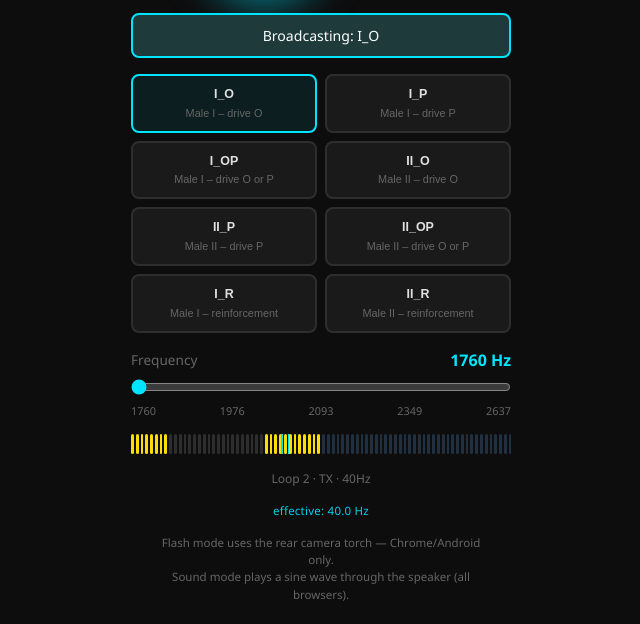
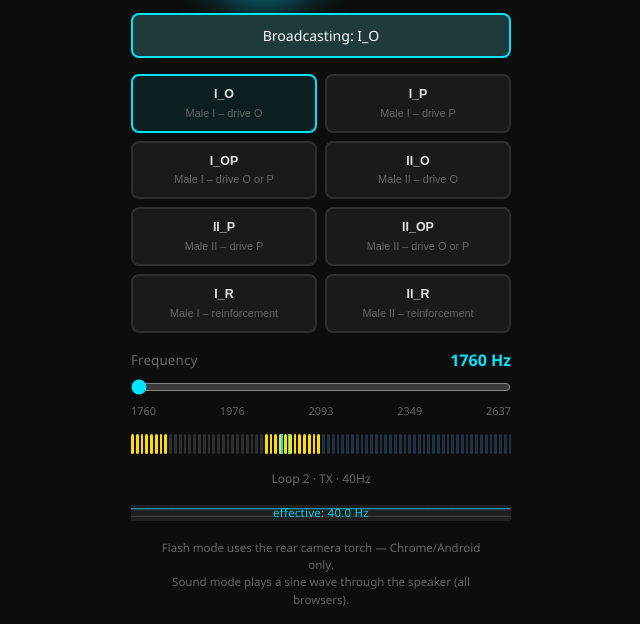
Before and after one commit to tj60647/Colloquy-of-Mobiles-Virtual-Transceiver, a website built with Vite: page flash.html in a window 1280 px wide. Both pictures are taken after a click on the button "Start Tone". Shown: the part 298-922 px from the top of the page, without its empty margins (319-959 px from the left). Built offline with nearby package versions, Linux system fonts and the light colour scheme.

Commit message:
feat: enhance effective Hz visualization with graph and text display

```diff
--- a/flash.html
+++ b/flash.html
@@ -161,11 +161,32 @@
       color: var(--muted);
     }
 
+    #effective-hz-wrap {
+      position: relative;
+      width: 100%;
+      max-width: 380px;
+      height: 20px;
+    }
+
+    #effective-hz-graph {
+      position: absolute;
+      inset: 0;
+      width: 100%;
+      height: 100%;
+      display: block;
+      z-index: 0;
+    }
+
     #effective-hz {
+      position: relative;
+      z-index: 1;
       font-size: 0.72rem;
       color: var(--accent);
       opacity: 0.9;
       letter-spacing: 0.02em;
+      text-align: center;
+      line-height: 20px;
+      user-select: none;
     }
 
     /* ── Hidden video (needed for torch API) ─────────── */
@@ -391,7 +412,10 @@
   <div id="pattern-bar"></div>
 
   <div id="loop-count"></div>
-  <div id="effective-hz">effective: --.- Hz</div>
+  <div id="effective-hz-wrap">
+    <canvas id="effective-hz-graph"></canvas>
+    <div id="effective-hz"><span id="effective-hz-text">effective: --.- Hz</span></div>
+  </div>
 
   <video id="cam-preview" autoplay muted playsinline></video>
 
--- a/src/client/flash.ts
+++ b/src/client/flash.ts
@@ -36,7 +36,9 @@ const startBtn     = document.getElementById('start-btn') as HTMLButtonElement;
 const wordGrid     = document.getElementById('word-grid')!;
 const patternBar   = document.getElementById('pattern-bar')!;
 const loopCount    = document.getElementById('loop-count')!;
-const effectiveHzEl = document.getElementById('effective-hz')!;
+const effectiveHzWrapEl = document.getElementById('effective-hz-wrap') as HTMLDivElement;
+const effectiveHzGraphEl = document.getElementById('effective-hz-graph') as HTMLCanvasElement;
+const effectiveHzTextEl = document.getElementById('effective-hz-text')!;
 const camPreview   = document.getElementById('cam-preview') as HTMLVideoElement;
 const modeFlashBtn = document.getElementById('mode-flash') as HTMLButtonElement;
 const modeSoundBtn = document.getElementById('mode-sound') as HTMLButtonElement;
@@ -66,6 +68,133 @@ let invertTransmission = false;
 let txRateHz: 20 | 40 = 40;
 let lastTickWallTs = 0;
 let effectiveHz = 0;
+const effectiveHzHistory: number[] = [];
+
+const EFFECTIVE_GRAPH_MIN_HZ = 10;
+const EFFECTIVE_GRAPH_MAX_HZ = 50;
+const RATE_DEBUG_WINDOW_MS = 30_000;
+
+type TickStat = { wallTs: number; dtMs: number; instHz: number };
+const tickStats: TickStat[] = [];
+let lastDebugLogWallTs = 0;
+
+function setEffectiveHzText(hz: number): void {
+  effectiveHzTextEl.textContent = hz > 0 ? `effective: ${hz.toFixed(1)} Hz` : 'effective: --.- Hz';
+}
+
+function resetEffectiveHzGraph(): void {
+  effectiveHzHistory.length = 0;
+  drawEffectiveHzGraph();
+}
+
+function pushEffectiveHz(hz: number): void {
+  if (!Number.isFinite(hz) || hz <= 0) return;
+
+  effectiveHzHistory.push(hz);
+  const maxSamples = 1_500;
+  if (effectiveHzHistory.length > maxSamples) {
+    effectiveHzHistory.splice(0, effectiveHzHistory.length - maxSamples);
+  }
+
+  drawEffectiveHzGraph();
+}
+
+function drawEffectiveHzGraph(): void {
+  const ctx = effectiveHzGraphEl.getContext('2d');
+  if (!ctx) return;
+
+  const cssWidth = Math.max(1, Math.floor(effectiveHzWrapEl.clientWidth));
+  const cssHeight = Math.max(1, Math.floor(effectiveHzWrapEl.clientHeight));
+  const dpr = window.devicePixelRatio || 1;
+
+  const pxWidth = Math.max(1, Math.floor(cssWidth * dpr));
+  const pxHeight = Math.max(1, Math.floor(cssHeight * dpr));
+
+  if (effectiveHzGraphEl.width !== pxWidth || effectiveHzGraphEl.height !== pxHeight) {
+    effectiveHzGraphEl.width = pxWidth;
+    effectiveHzGraphEl.height = pxHeight;
+  }
+
+  ctx.setTransform(1, 0, 0, 1, 0, 0);
+  ctx.clearRect(0, 0, pxWidth, pxHeight);
+  ctx.scale(dpr, dpr);
+
+  ctx.fillStyle = 'rgba(255, 255, 255, 0.08)';
+  ctx.fillRect(0, 2, cssWidth, Math.max(1, cssHeight - 4));
+
+  const drawGuide = (hz: number): void => {
+    const clamped = Math.max(EFFECTIVE_GRAPH_MIN_HZ, Math.min(EFFECTIVE_GRAPH_MAX_HZ, hz));
+    const gy = 2 + (Math.max(2, cssHeight - 4) - 1)
+      - ((clamped - EFFECTIVE_GRAPH_MIN_HZ) / (EFFECTIVE_GRAPH_MAX_HZ - EFFECTIVE_GRAPH_MIN_HZ))
+        * (Math.max(2, cssHeight - 4) - 1);
+    ctx.beginPath();
+    ctx.moveTo(0, gy);
+    ctx.lineTo(cssWidth, gy);
+    ctx.strokeStyle = 'rgba(180, 180, 180, 0.22)';
+    ctx.lineWidth = 1;
+    ctx.stroke();
+  };
+
+  drawGuide(20);
+  drawGuide(40);
+
+  if (effectiveHzHistory.length < 2) return;
+
+  const plotHeight = Math.max(2, cssHeight - 4);
+  const plotTop = 2;
+  const range = EFFECTIVE_GRAPH_MAX_HZ - EFFECTIVE_GRAPH_MIN_HZ;
+  const maxPoints = Math.max(2, cssWidth);
+  const values = effectiveHzHistory.length > maxPoints
+    ? effectiveHzHistory.slice(effectiveHzHistory.length - maxPoints)
+    : effectiveHzHistory;
+
+  ctx.beginPath();
+  for (let i = 0; i < values.length; i++) {
+    const hz = Math.max(EFFECTIVE_GRAPH_MIN_HZ, Math.min(EFFECTIVE_GRAPH_MAX_HZ, values[i]));
+    const nx = values.length <= 1 ? 0 : i / (values.length - 1);
+    const x = nx * (cssWidth - 1);
+    const y = plotTop + (plotHeight - 1) - ((hz - EFFECTIVE_GRAPH_MIN_HZ) / range) * (plotHeight - 1);
+    if (i === 0) ctx.moveTo(x, y);
+    else ctx.lineTo(x, y);
+  }
+  ctx.strokeStyle = 'rgba(0, 229, 255, 0.70)';
+  ctx.lineWidth = 1;
+  ctx.stroke();
+}
+
+function logRateDebugWindow(nowWallTs: number): void {
+  const cutoff = nowWallTs - RATE_DEBUG_WINDOW_MS;
+  while (tickStats.length && tickStats[0].wallTs < cutoff) {
+    tickStats.shift();
+  }
+
+  if (tickStats.length < 10) return;
+  if (lastDebugLogWallTs > 0 && nowWallTs - lastDebugLogWallTs < RATE_DEBUG_WINDOW_MS) return;
+
+  const hzValues = tickStats.map((s) => s.instHz);
+  const dtValues = tickStats.map((s) => s.dtMs);
+  const sortedHz = [...hzValues].sort((a, b) => a - b);
+  const sortedDt = [...dtValues].sort((a, b) => a - b);
+
+  const meanHz = hzValues.reduce((sum, v) => sum + v, 0) / hzValues.length;
+  const targetHz = txRateHz;
+  const targetDt = 1000 / targetHz;
+  const meanDt = dtValues.reduce((sum, v) => sum + v, 0) / dtValues.length;
+  const p95Dt = sortedDt[Math.floor((sortedDt.length - 1) * 0.95)];
+  const p50Hz = sortedHz[Math.floor((sortedHz.length - 1) * 0.50)];
+  const p95Hz = sortedHz[Math.floor((sortedHz.length - 1) * 0.95)];
+  const minHz = sortedHz[0];
+  const maxHz = sortedHz[sortedHz.length - 1];
+
+  console.info(
+    `[tx-rate] 30s n=${tickStats.length} target=${targetHz.toFixed(1)}Hz ` +
+    `mean=${meanHz.toFixed(2)}Hz p50=${p50Hz.toFixed(2)}Hz p95=${p95Hz.toFixed(2)}Hz ` +
+    `min=${minHz.toFixed(2)}Hz max=${maxHz.toFixed(2)}Hz ` +
+    `meanDt=${meanDt.toFixed(2)}ms p95Dt=${p95Dt.toFixed(2)}ms targetDt=${targetDt.toFixed(2)}ms`,
+  );
+
+  lastDebugLogWallTs = nowWallTs;
+}
 
 const canUseMediaDevices =
   !!navigator.mediaDevices &&
@@ -379,7 +508,10 @@ function tick(): void {
     if (dt > 0) {
       const instHz = 1000 / dt;
       effectiveHz = effectiveHz === 0 ? instHz : (0.18 * instHz + 0.82 * effectiveHz);
-      effectiveHzEl.textContent = `effective: ${effectiveHz.toFixed(1)} Hz`;
+      tickStats.push({ wallTs: now, dtMs: dt, instHz });
+      logRateDebugWindow(now);
+      setEffectiveHzText(effectiveHz);
+      pushEffectiveHz(effectiveHz);
     }
   }
   lastTickWallTs = now;
@@ -424,7 +556,10 @@ function startLoop(): void {
   loops     = 0;
   lastTickWallTs = 0;
   effectiveHz = 0;
-  effectiveHzEl.textContent = 'effective: --.- Hz';
+  tickStats.length = 0;
+  lastDebugLogWallTs = 0;
+  setEffectiveHzText(0);
+  resetEffectiveHzGraph();
   loopCount.textContent = 'Loop 1';
   tick();
 }
@@ -489,7 +624,8 @@ function stop(): void {
   indicator.classList.remove('on');
   renderPatternBar(selectedWord, -1);
   loopCount.textContent = '';
-  effectiveHzEl.textContent = 'effective: --.- Hz';
+  setEffectiveHzText(0);
+  resetEffectiveHzGraph();
   startBtn.textContent = mode === 'flash' ? 'Start Flashing' : 'Start Tone';
   startBtn.classList.remove('running');
   setStatus('Stopped.');
@@ -542,3 +678,10 @@ window.addEventListener('pagehide', () => {
   releaseTorch();
   stopAudio();
 });
+
+window.addEventListener('resize', () => {
+  drawEffectiveHzGraph();
+});
+
+setEffectiveHzText(0);
+drawEffectiveHzGraph();
```
Also changed, not shown: src/client/renderer.ts (+14 -0 lines).
